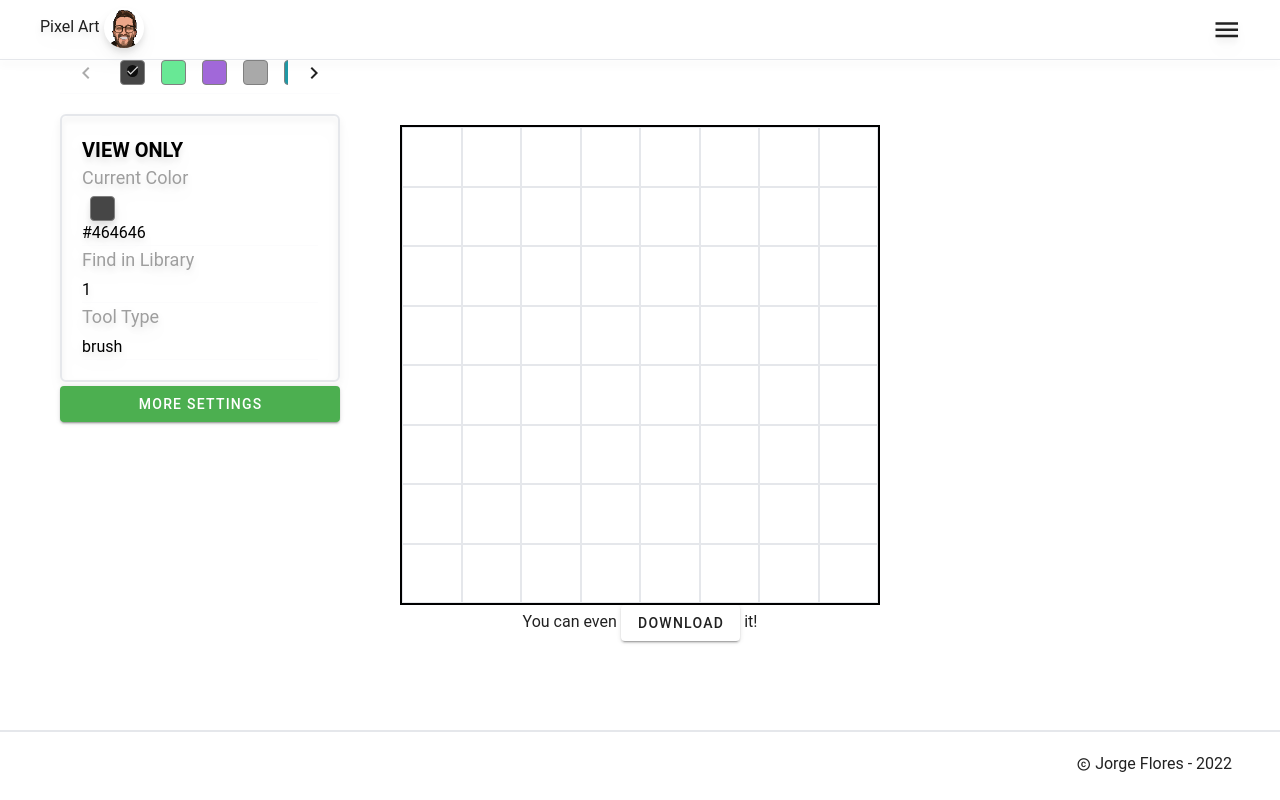
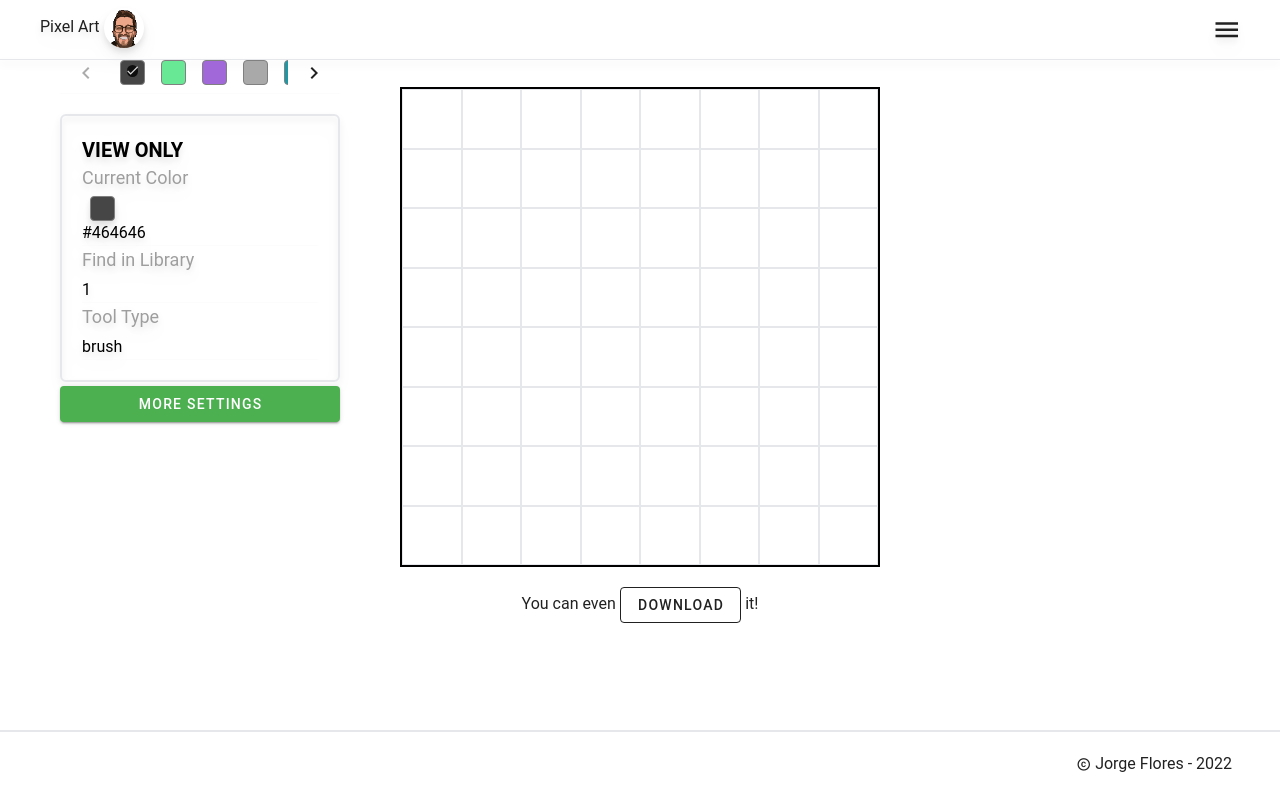
Before and after one commit to Landschy/pixelArtTool, a Vue app: page / in a window 1280 px wide. Built offline with nearby package versions, Linux system fonts and the light colour scheme.

Commit message:
fix: Footer can now download

```diff
--- a/src/views/Paint.vue
+++ b/src/views/Paint.vue
@@ -25,8 +25,12 @@ onMounted(() => {
       <div ref="toScreenShot" class="w-full h-full">
         <GridDisplay />
       </div>
+    </div>
+    <div class="text-center my-5">
       You can even
-      <v-btn @click="handleOnButtonDownload"> download </v-btn>
+      <v-btn @click="handleOnButtonDownload" variant="outlined">
+        download
+      </v-btn>
       it!
     </div>
   </main>
```
